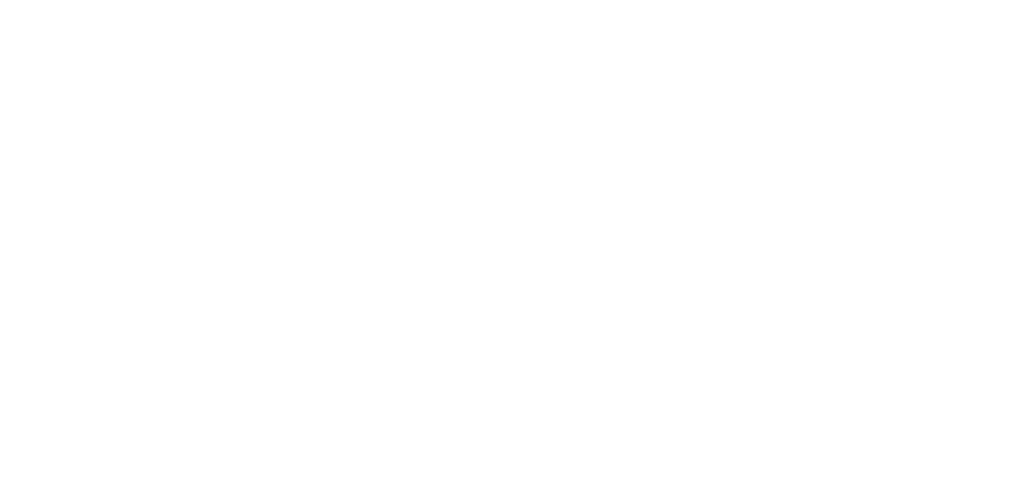
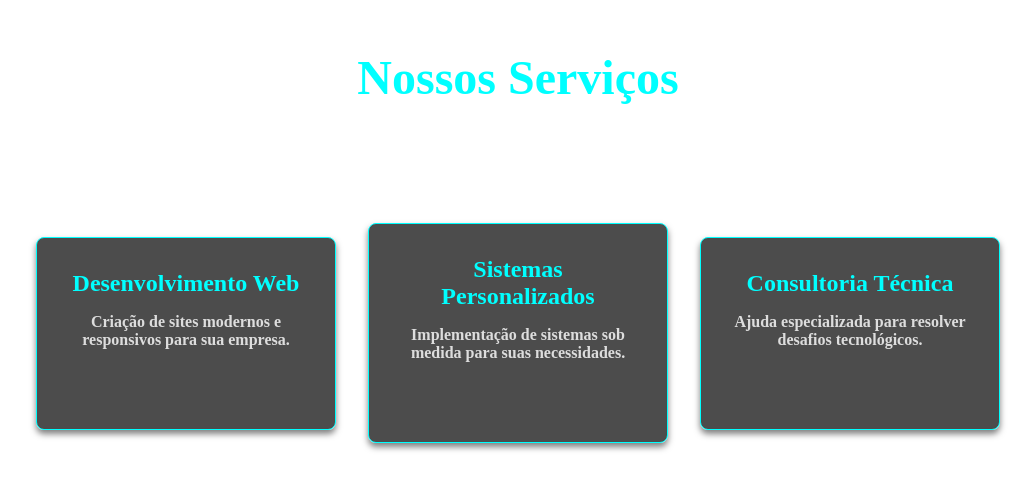
Before and after one commit to TalesPortfolio/portfolio-10, a Next.js app in the folder codesphere/: page / in a window 1280 px wide. Shown: the part 830-1320 px from the top of the page, without its empty margins (122-1157 px from the left). Before the commit the page ends 800 px from the top, so only its background shows below. Built offline with nearby package versions, Linux system fonts and the light colour scheme.

Commit message:
Services

```diff
--- a/codesphere/src/app/page.js
+++ b/codesphere/src/app/page.js
@@ -1,8 +1,9 @@
 "use client";
 
 import GlobalStyles from "../styles/createGlobalStyle";
-import HeroSection from "../componets/HeroSection/page";
-import Navbar from "../componets/NavBar/page";
+import HeroSection from "../components/HeroSection/HeroSection";
+import Navbar from "../components/NavBar/NavBar";
+import Services from "../components/Services/Services";
 
 export default function Home() {
   return (
@@ -10,6 +11,7 @@
       <GlobalStyles /> {/* Estilos globais */}
       <Navbar />
       <HeroSection /> {/* Seção com vídeo de fundo */}
+      <Services />
     </>
   );
 }
--- a/codesphere/src/componets/HeroSection/page.jsx
+++ b/codesphere/src/components/HeroSection/HeroSection.jsx
@@ -3,7 +3,7 @@
 
 const HeroSection = () => {
   return (
-    <HeroContainer>
+    <HeroContainer id="home">
 
       <VideoBackground autoPlay loop muted>
         <source src="/bg.mp4" type="video/mp4" />
--- a/codesphere/src/componets/NavBar/page.jsx
+++ b/codesphere/src/components/NavBar/NavBar.jsx
@@ -1,12 +1,14 @@
 import React from "react";
-import { Nav, Logo, Menu, MenuItem, Title,DivLogo } from "./styles"; // Importa os estilos do arquivo styles.jsx
+import { Nav, Logo, Menu, MenuItem, Title, DivLogo } from "./styles"; // Importa os estilos do arquivo styles.jsx
 
 const Navbar = () => {
   return (
     <Nav>
       <DivLogo>
-        <Logo src="/images/logo.png" alt="CodeSphere Logo" />
-        <Title>CodeSphere</Title>
+        <Logo src="/images/logo.png" alt="CodeSphere Logo" href="#logo" />
+        <a href="#top">
+          <Title>CodeSphere</Title>
+        </a>
       </DivLogo>
       <Menu>
         <MenuItem href="#home">Home</MenuItem>
--- a/codesphere/src/componets/NavBar/styles.jsx
+++ b/codesphere/src/components/NavBar/styles.jsx
@@ -65,6 +65,10 @@
   display: flex;
   flex-direction: row;
   align-items: center;
+
+  a{
+    text-decoration: none;
+  }
 `;
 
 export const Title = styled.h1`
--- /dev/null
+++ b/codesphere/src/components/Services/Services.jsx
@@ -0,0 +1,30 @@
+import React from "react";
+import { ServicesContainer, ServicesContent, ServiceCard } from "./styles";
+
+const Services = () => {
+  return (
+    <ServicesContainer id="services">
+      <ServicesContent>
+        <h2>Nossos Serviços</h2>
+        <p>Conheça as soluções que oferecemos para impulsionar seu negócio.</p>
+
+        <div>
+          <ServiceCard>
+            <h3>Desenvolvimento Web</h3>
+            <p>Criação de sites modernos e responsivos para sua empresa.</p>
+          </ServiceCard>
+          <ServiceCard>
+            <h3>Sistemas Personalizados</h3>
+            <p>Implementação de sistemas sob medida para suas necessidades.</p>
+          </ServiceCard>
+          <ServiceCard>
+            <h3>Consultoria Técnica</h3>
+            <p>Ajuda especializada para resolver desafios tecnológicos.</p>
+          </ServiceCard>
+        </div>
+      </ServicesContent>
+    </ServicesContainer>
+  );
+};
+
+export default Services;
--- /dev/null
+++ b/codesphere/src/components/Services/styles.jsx
@@ -0,0 +1,64 @@
+"use client";
+import styled from "styled-components";
+
+export const ServicesContainer = styled.section`
+  position: relative;
+  z-index: 1; /* Para o conteúdo ficar acima do vídeo */
+  padding: 5rem 2rem;
+  color: #fff;
+  text-align: center;
+  padding-bottom: 200px;
+
+  display: flex;
+  flex-direction: column;
+  align-items: center;
+  justify-content: center;
+
+  h2 {
+    font-size: 3rem;
+    color: #00ffff;
+    margin-bottom: 2rem;
+  }
+
+  p {
+    font-size: 1.2rem;
+    margin-bottom: 3rem;
+    max-width: 600px;
+  }
+`;
+
+export const ServicesContent = styled.div`
+  display: flex;
+  flex-direction: column;
+  align-items: center;
+
+  div {
+    display: flex;
+    align-items: center;
+  }
+`;
+
+export const ServiceCard = styled.div`
+  display: flex;
+  flex-direction: column;
+  background-color: rgba(0, 0, 0, 0.7); /* Fundo semi-transparente */
+  border: 1px solid #00ffff;
+  padding: 2rem;
+  margin: 1rem;
+  border-radius: 8px;
+  box-shadow: 0 4px 6px rgba(0, 0, 0, 0.5);
+  width: 100%;
+  max-width: 300px;
+
+  h3 {
+    font-size: 1.5rem;
+    margin-bottom: 1rem;
+    color: #00ffff;
+  }
+
+  p {
+    font-size: 1rem;
+    font-weight: bold;
+    color: #ddd;
+  }
+`;
```
Also changed, not shown: codesphere/src/components/Footer/aplicar.txt (renamed from codesphere/src/componets/Footer/aplicar.txt), codesphere/src/components/HeroSection/styles.jsx (renamed from codesphere/src/componets/HeroSection/styles.jsx).
